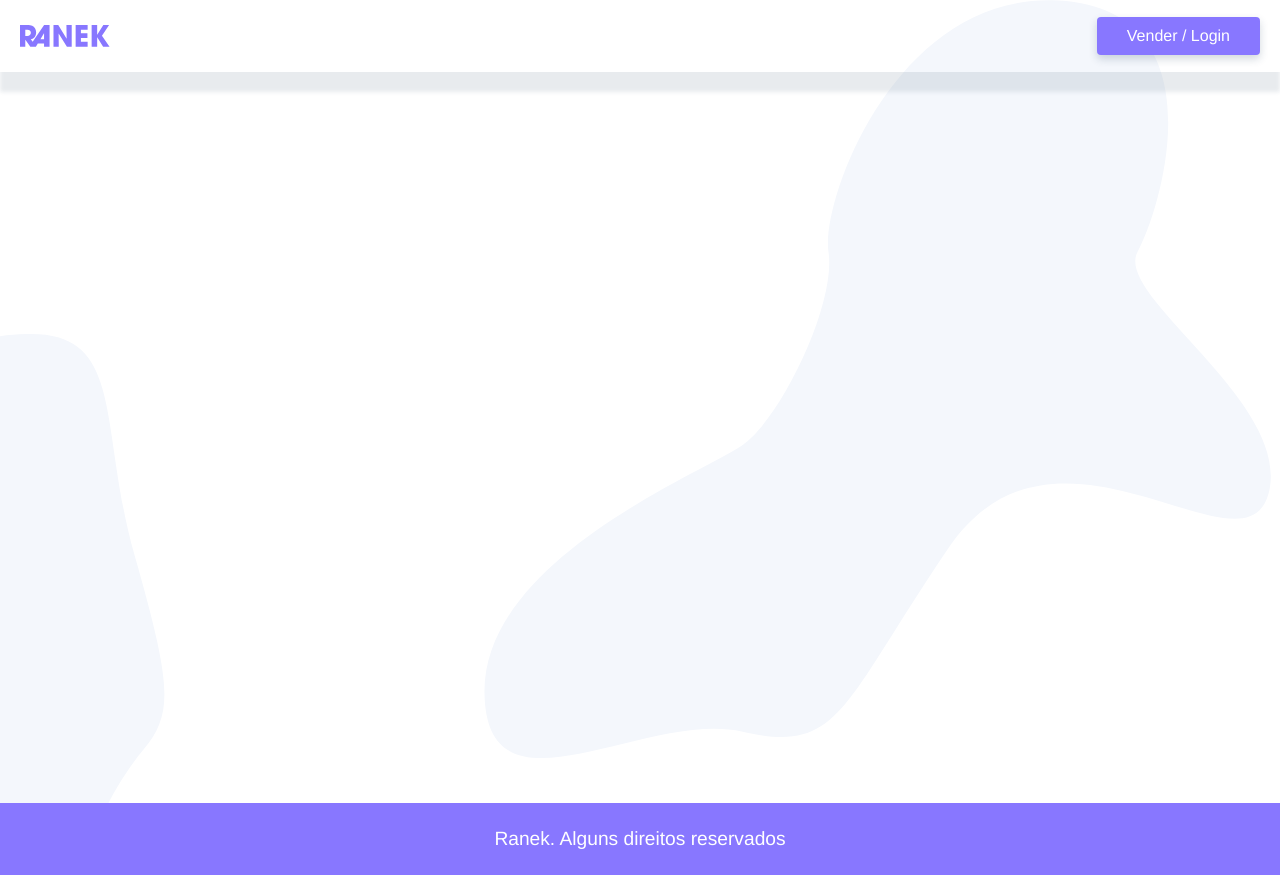
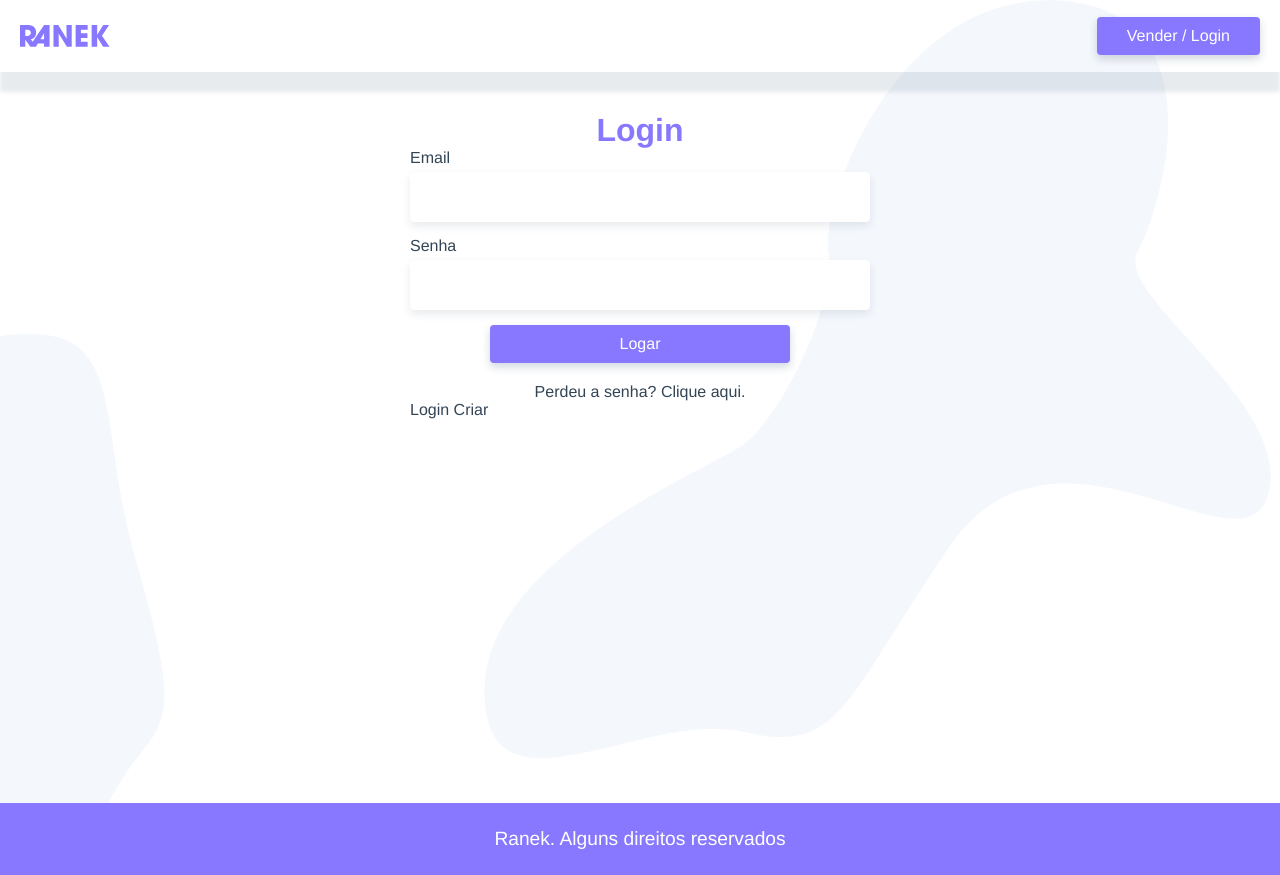
Before and after one commit to hiago08/ranek, a Vue app: page /login in a window 1280 px wide. Built offline with nearby package versions, Linux system fonts and the light colour scheme.

Commit message:
Implementando view de login e componentes

```diff
--- a/src/App.vue
+++ b/src/App.vue
@@ -2,7 +2,9 @@
   <div id="app">
     <TheHeader />
     <main id="main">
-      <router-view />
+      <transition mode="out-in">
+        <router-view />
+      </transition>
     </main>
     <TheFooter />
   </div>
@@ -86,6 +88,10 @@
   flex: 1;
 }
 
+label {
+  margin-bottom: 5px;
+}
+
 input,
 textarea {
   border-radius: 4px;
--- /dev/null
+++ b/src/components/LoginCriar.vue
@@ -0,0 +1,11 @@
+<template>
+  <p>Login Criar</p>
+</template>
+
+<script>
+export default {
+  name: "LoginCriar",
+};
+</script>
+
+<style></style>
--- a/src/router/index.js
+++ b/src/router/index.js
@@ -2,6 +2,7 @@
 import VueRouter from 'vue-router'
 import Home from '../views/Home.vue'
 import Produto from '../views/Produto.vue'
+import Login from '../views/Login.vue'
 
 Vue.use(VueRouter)
 
@@ -16,6 +17,11 @@
     name: 'produto',
     component: Produto,
     props: true
+  },
+  {
+    path: '/login',
+    name: 'Login',
+    component: Login
   }
 ]
 
--- /dev/null
+++ b/src/views/Login.vue
@@ -0,0 +1,74 @@
+<template>
+  <section class="login">
+    <h1>Login</h1>
+    <form>
+      <label for="email">Email</label>
+      <input type="email" name="email" id="email" v-model="login.email" />
+      <label for="senha">Senha</label>
+      <input type="password" name="senha" id="senha" v-model="login.senha" />
+      <button class="btn" @click.prevent="logar">Logar</button>
+    </form>
+    <p class="perdeu">
+      <a href="/" target="_blank">Perdeu a senha? Clique aqui.</a>
+    </p>
+    <LoginCriar />
+  </section>
+</template>
+
+<script>
+import LoginCriar from "@/components/LoginCriar.vue";
+
+export default {
+  name: "Login",
+  components: {
+    LoginCriar,
+  },
+  data() {
+    return {
+      login: {
+        email: "",
+        senha: "",
+      },
+    };
+  },
+  methods: {
+    logar() {},
+  },
+};
+</script>
+
+<style scoped>
+.login {
+  max-width: 500px;
+  margin: 0 auto;
+  padding: 0 20px;
+}
+
+form {
+  display: grid;
+}
+
+.btn {
+  width: 100%;
+  max-width: 300px;
+  margin-left: auto;
+  margin-right: auto;
+}
+
+.perdeu {
+  text-align: center;
+  margin: 20px auto 0 auto;
+}
+
+.perdeu a:hover {
+  color: #87f;
+  text-decoration: underline;
+}
+
+h1 {
+  text-align: center;
+  font-size: 2rem;
+  margin-top: 40px;
+  color: #87f;
+}
+</style>
```
